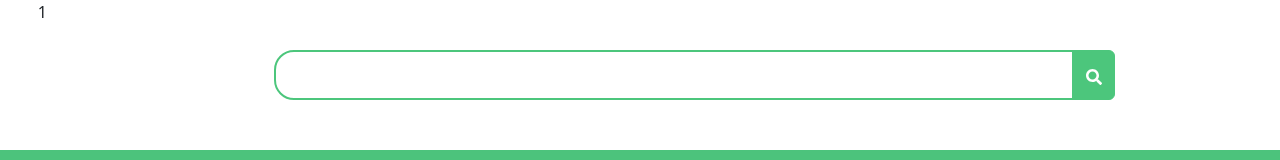
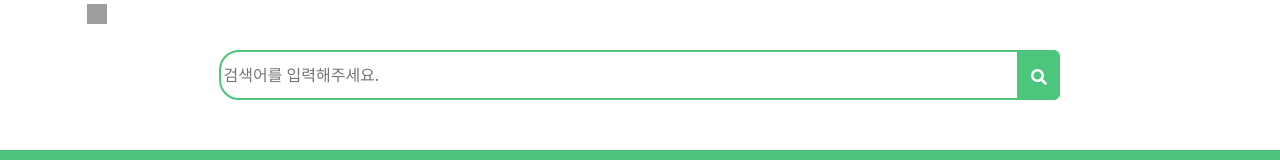
Before and after one commit to Plantee-2023/Plantee_front, a React (Create React App) app: page / in a window 1280 px wide. Shown: the top 160 px of the page. Built offline with nearby package versions, Linux system fonts and the light colour scheme; grey boxes are pictures that could not be loaded.

Commit message:
chore : 자잘한 수정

```diff
--- a/src/Main/Header.css
+++ b/src/Main/Header.css
@@ -18,7 +18,6 @@
     border-color: #4cc67c !important;
     height: 50px;
 }
+div{
 
-p{
-    text-align: center;
 }
--- a/src/Main/Header.jsx
+++ b/src/Main/Header.jsx
@@ -7,13 +7,13 @@ const Header = () => {
     return (
         <div className='display'>
             <Row>
-                <Col lg={1}>
-                    <a>1</a>
+                <Col lg={2}>
+                    <img src='/image/1.jpg' width={20} height={20}></img>
                 </Col>
-                <Col lg={11}>
+                <Col lg={8}>
                     <form>
                         <InputGroup className='center'>
-                            <input type='search' className='search' />
+                            <input type='search' className='search' placeholder='검색어를 입력해주세요.' />
                             <Button className='search_btn' type='submit'><FaSearch /></Button>
                         </InputGroup>
                     </form>
```
